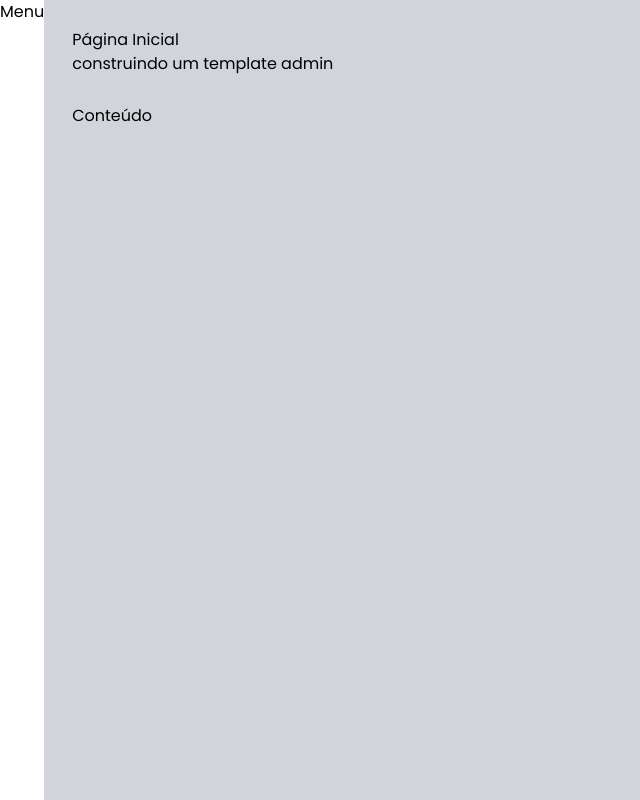
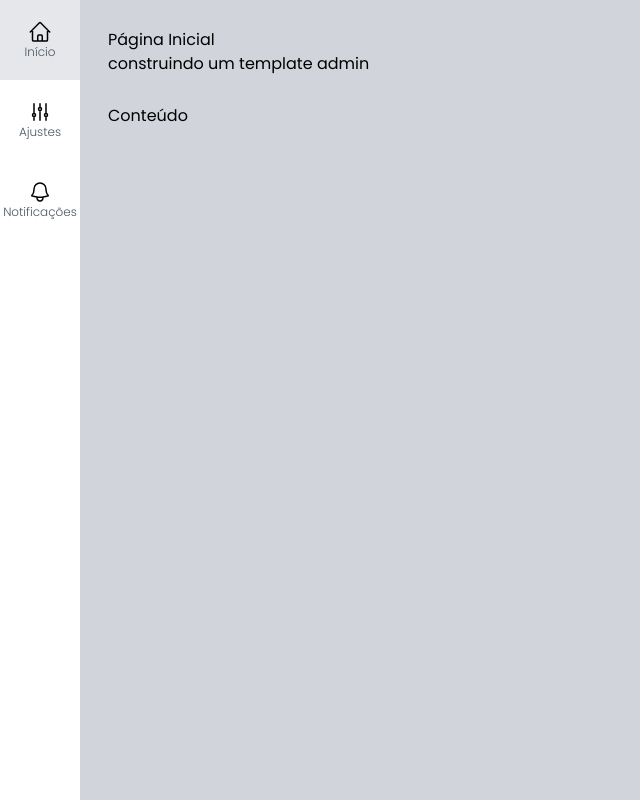
Before and after one commit to emersonhenriquedev/next-admin, a Next.js app: page / in a window 1280 px wide. Shown: the whole page, without its empty margins (0-640 px from the left). Built offline with nearby package versions, Linux system fonts and the light colour scheme.

Commit message:
Componente MenuLateral

```diff
--- /dev/null
+++ b/src/components/icons/index.tsx
@@ -0,0 +1,16 @@
+// https://heroicons.com/
+
+export const IconeCasa =
+    <svg xmlns="http://www.w3.org/2000/svg" fill="none" viewBox="0 0 24 24" strokeWidth={1.5} stroke="currentColor" className="w-6 h-6">
+        <path strokeLinecap="round" strokeLinejoin="round" d="M2.25 12l8.954-8.955c.44-.439 1.152-.439 1.591 0L21.75 12M4.5 9.75v10.125c0 .621.504 1.125 1.125 1.125H9.75v-4.875c0-.621.504-1.125 1.125-1.125h2.25c.621 0 1.125.504 1.125 1.125V21h4.125c.621 0 1.125-.504 1.125-1.125V9.75M8.25 21h8.25" />
+    </svg>
+
+export const IconeAjustes =
+    <svg xmlns="http://www.w3.org/2000/svg" fill="none" viewBox="0 0 24 24" strokeWidth={1.5} stroke="currentColor" className="w-6 h-6">
+        <path strokeLinecap="round" strokeLinejoin="round" d="M6 13.5V3.75m0 9.75a1.5 1.5 0 010 3m0-3a1.5 1.5 0 000 3m0 3.75V16.5m12-3V3.75m0 9.75a1.5 1.5 0 010 3m0-3a1.5 1.5 0 000 3m0 3.75V16.5m-6-9V3.75m0 3.75a1.5 1.5 0 010 3m0-3a1.5 1.5 0 000 3m0 9.75V10.5" />
+    </svg>
+
+export const IconeSino =
+    <svg xmlns="http://www.w3.org/2000/svg" fill="none" viewBox="0 0 24 24" strokeWidth={1.5} stroke="currentColor" className="w-6 h-6">
+        <path strokeLinecap="round" strokeLinejoin="round" d="M14.857 17.082a23.848 23.848 0 005.454-1.31A8.967 8.967 0 0118 9.75v-.7V9A6 6 0 006 9v.75a8.967 8.967 0 01-2.312 6.022c1.733.64 3.56 1.085 5.455 1.31m5.714 0a24.255 24.255 0 01-5.714 0m5.714 0a3 3 0 11-5.714 0" />
+    </svg>
--- /dev/null
+++ b/src/components/template/MenuItem.tsx
@@ -0,0 +1,21 @@
+import Link from 'next/link'
+
+interface MenuItem {
+    url: string
+    texto: string
+    icone: any
+}
+
+export default function MenuItem(props: MenuItem) {
+    return (
+        <li className="hover:bg-gray-200">
+            <Link href={props.url}
+                className="flex flex-col justify-center items-center w-20 h-20">
+                    {props.icone}
+                    <span className='text-xs font-light text-gray-600'>
+                        {props.texto}
+                    </span>
+            </Link>
+        </li>
+    )
+}
--- a/src/components/template/MenuLateral.tsx
+++ b/src/components/template/MenuLateral.tsx
@@ -1,7 +1,14 @@
+import { IconeAjustes, IconeCasa, IconeSino } from "../icons";
+import MenuItem from "./MenuItem";
+
 export default function MenuLateral() {
     return (
         <aside>
-            <h1>Menu</h1>
+            <ul>
+                <MenuItem url="/" texto="Início" icone={IconeCasa} />
+                <MenuItem url="/ajustes" texto="Ajustes" icone={IconeAjustes} />
+                <MenuItem url="/notificacoes" texto="Notificações" icone={IconeSino} />
+            </ul>
         </aside>
     )
 }
--- /dev/null
+++ b/src/pages/ajustes.tsx
@@ -0,0 +1,9 @@
+import Layout from "../components/template/Layout"
+
+export default function Ajustes() {
+  return (
+    <Layout titulo="Ajustes & Configurações" subtitulo="Personalize o sistema por aqui.">
+      <h3>Conteúdo</h3>
+    </Layout>
+  )
+}
--- /dev/null
+++ b/src/pages/notificacoes.tsx
@@ -0,0 +1,9 @@
+import Layout from "../components/template/Layout"
+
+export default function Notificacoes() {
+  return (
+    <Layout titulo="Notificações" subtitulo="Aqui você irá gerenciar as suas notificações.">
+      <h3>Conteúdo</h3>
+    </Layout>
+  )
+}
--- a/tailwind.config.js
+++ b/tailwind.config.js
@@ -4,6 +4,7 @@
     './src/pages/**/*.{js,ts,jsx,tsx}',
     './src/components/**/*.{js,ts,jsx,tsx}'
   ],
+  darkMode: 'class',
   theme: {
     extend: {},
   },
```
